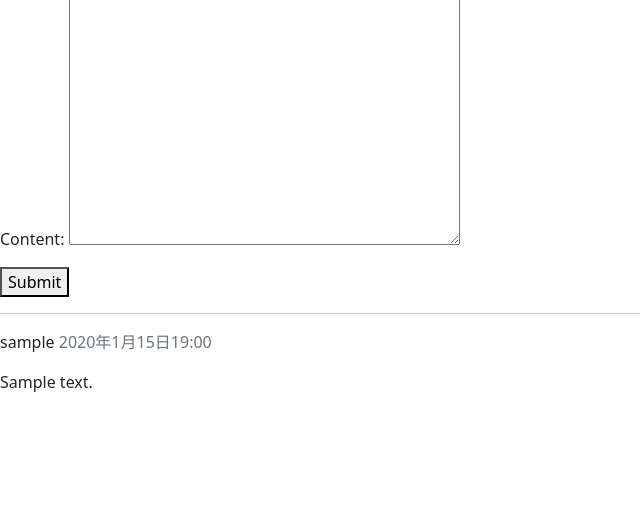
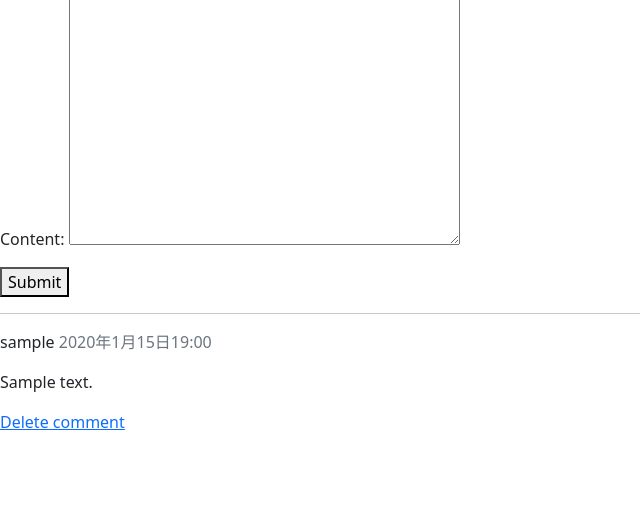
Before and after one commit to chanon-lim/exercise4-group9, a Django app: page /post/1/ in a window 1280 px wide. Shown: the part 196-712 px from the top of the page, without its empty margins (0-640 px from the left). Run offline with Django 4.2, Linux system fonts and the light colour scheme; tables that the repository leaves empty hold one stand-in row (values such as "Sample post").

Commit message:
Delete comment

```diff
--- a/forum/models.py
+++ b/forum/models.py
@@ -60,3 +60,7 @@ class Comment(models.Model):
             self.user.username,
             self.created_on,
         )
+
+    def delete(self, request, *args, **kwargs):
+        if self.user == request.user:
+            super().delete(*args, **kwargs)
--- a/forum/urls.py
+++ b/forum/urls.py
@@ -4,5 +4,6 @@ from . import views
 urlpatterns = [
     path('', views.forum, name='forum'),
     path('submit/', views.submit, name='submit'),
-    path('post/<post_id>/', views.post_detail, name='post_detail'),
+    path('post/<int:post_id>/', views.post_detail, name='post_detail'),
+    path('comment/<int:comment_id>/', views.comment_delete, name='comment_delete'),
 ]
--- a/forum/views.py
+++ b/forum/views.py
@@ -47,3 +47,13 @@ def post_detail(request, post_id):
     }
 
     return render(request, 'forum/post_detail.html', context)
+
+
+def comment_delete(request, comment_id):
+    """
+    Delete a comment, only same user can delete it
+    """
+    comment = get_object_or_404(Comment, pk=comment_id)
+    comment.delete(request=request)
+    post_id = comment.post.pk
+    return redirect('post_detail', post_id)
--- a/templates/forum/post_detail.html
+++ b/templates/forum/post_detail.html
@@ -21,5 +21,6 @@
             </span>
         </p>
         {{ comment.content | linebreaks }}
+        <a href="{% url 'comment_delete' comment.id %}">Delete comment</a>
     {% endfor %}
 {% endblock content %}
```
